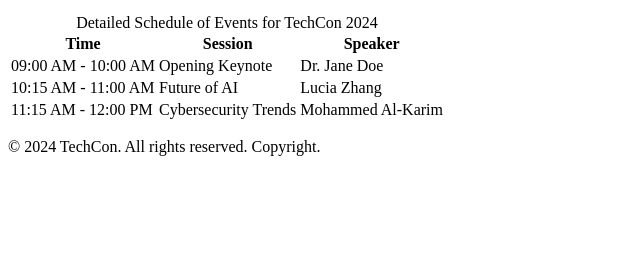
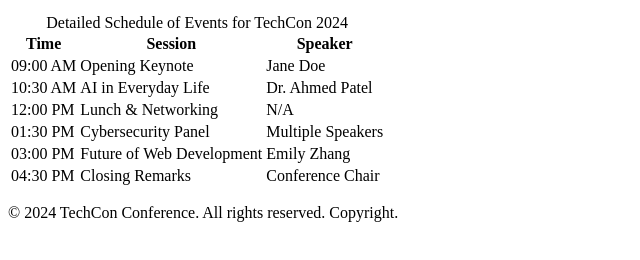
Before and after one commit to not-zendaya/TechCon_HTML, a plain HTML site: page techcon_website/schedule.html in a window 1280 px wide. Shown: the part 154-414 px from the top of the page, without its empty margins (0-640 px from the left). Drawn offline with Linux system fonts and the light colour scheme.

```diff
--- a/techcon_website/schedule.html
+++ b/techcon_website/schedule.html
@@ -1,7 +1,7 @@
 <!DOCTYPE html>
 <html lang="en">
   <head>
-    <meta charset="UTF-8" />
+    <meta charset="utf-8" />
     <title>Schedule for TechCon 2024</title>
   </head>
   <body>
@@ -16,6 +16,7 @@
         </ul>
       </nav>
     </header>
+
     <main>
       <table>
         <caption>
@@ -30,25 +31,41 @@
         </thead>
         <tbody>
           <tr>
-            <td>09:00 AM - 10:00 AM</td>
+            <td>09:00 AM</td>
             <td>Opening Keynote</td>
-            <td>Dr. Jane Doe</td>
+            <td>Jane Doe</td>
           </tr>
           <tr>
-            <td>10:15 AM - 11:00 AM</td>
-            <td>Future of AI</td>
-            <td>Lucia Zhang</td>
+            <td>10:30 AM</td>
+            <td>AI in Everyday Life</td>
+            <td>Dr. Ahmed Patel</td>
           </tr>
           <tr>
-            <td>11:15 AM - 12:00 PM</td>
-            <td>Cybersecurity Trends</td>
-            <td>Mohammed Al-Karim</td>
+            <td>12:00 PM</td>
+            <td>Lunch & Networking</td>
+            <td>N/A</td>
+          </tr>
+          <tr>
+            <td>01:30 PM</td>
+            <td>Cybersecurity Panel</td>
+            <td>Multiple Speakers</td>
+          </tr>
+          <tr>
+            <td>03:00 PM</td>
+            <td>Future of Web Development</td>
+            <td>Emily Zhang</td>
+          </tr>
+          <tr>
+            <td>04:30 PM</td>
+            <td>Closing Remarks</td>
+            <td>Conference Chair</td>
           </tr>
         </tbody>
       </table>
     </main>
+
     <footer>
-      <p>&copy; 2024 TechCon. All rights reserved. Copyright.</p>
+      <p>&copy; 2024 TechCon Conference. All rights reserved. Copyright.</p>
     </footer>
   </body>
 </html>
```
